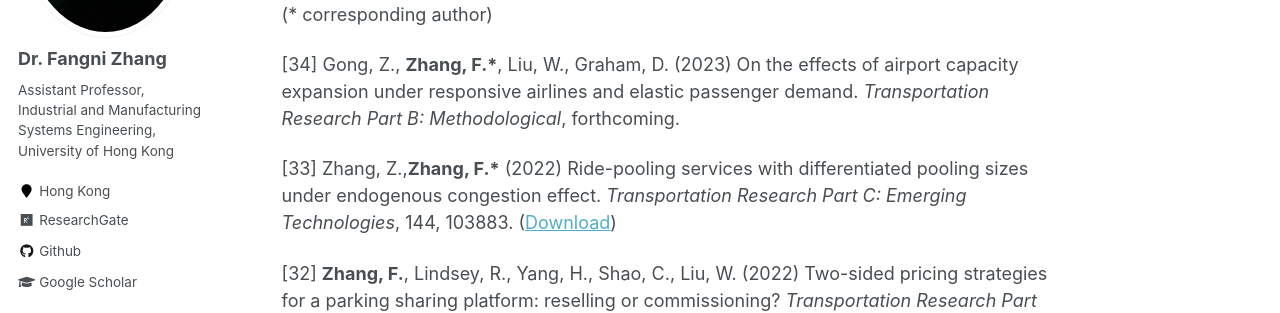
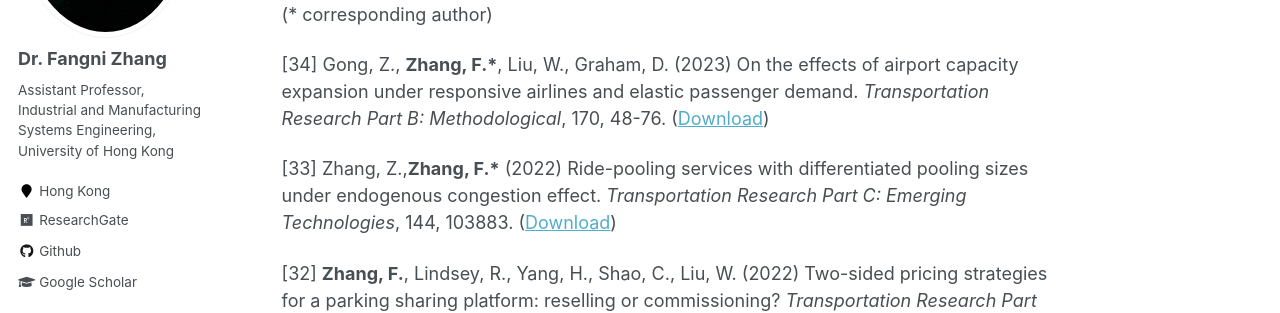
Before and after one commit to fangnizhang/fangnizhang.github.io, a Jekyll site: the page built from _pages/publications.md, in a window 1280 px wide and 900 px high. Shown: the part 309-622 px from the top of the window. Built offline with Jekyll 4.4.1, drawn with Linux system fonts in a browser that asks for light colours.

Commit message:
Update publications.md

```diff
--- a/_pages/publications.md
+++ b/_pages/publications.md
@@ -20,7 +20,7 @@
 ----------
 (* corresponding author)
 
-[34] Gong, Z., __Zhang, F.\*__, Liu, W., Graham, D. (2023) On the effects of airport capacity expansion under responsive airlines and elastic passenger demand. _Transportation Research Part B: Methodological_, forthcoming.
+[34] Gong, Z., __Zhang, F.\*__, Liu, W., Graham, D. (2023) On the effects of airport capacity expansion under responsive airlines and elastic passenger demand. _Transportation Research Part B: Methodological_, 170, 48-76. ([Download](https://doi.org/10.1016/j.trb.2023.02.010))
 
 [33] Zhang, Z.,__Zhang, F.\*__ (2022) Ride-pooling services with differentiated pooling sizes under endogenous congestion effect. _Transportation Research Part C: Emerging Technologies_, 144, 103883. ([Download](https://doi.org/10.1016/j.trc.2022.103883))
 
```
